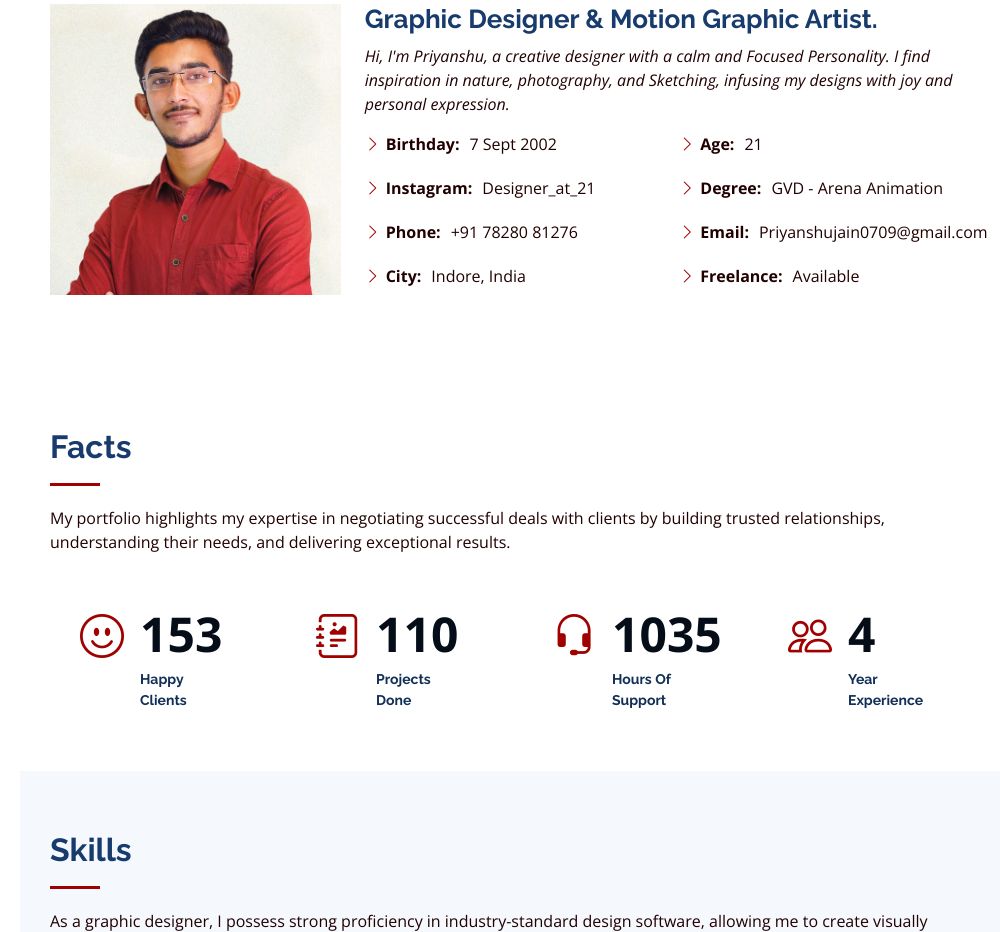
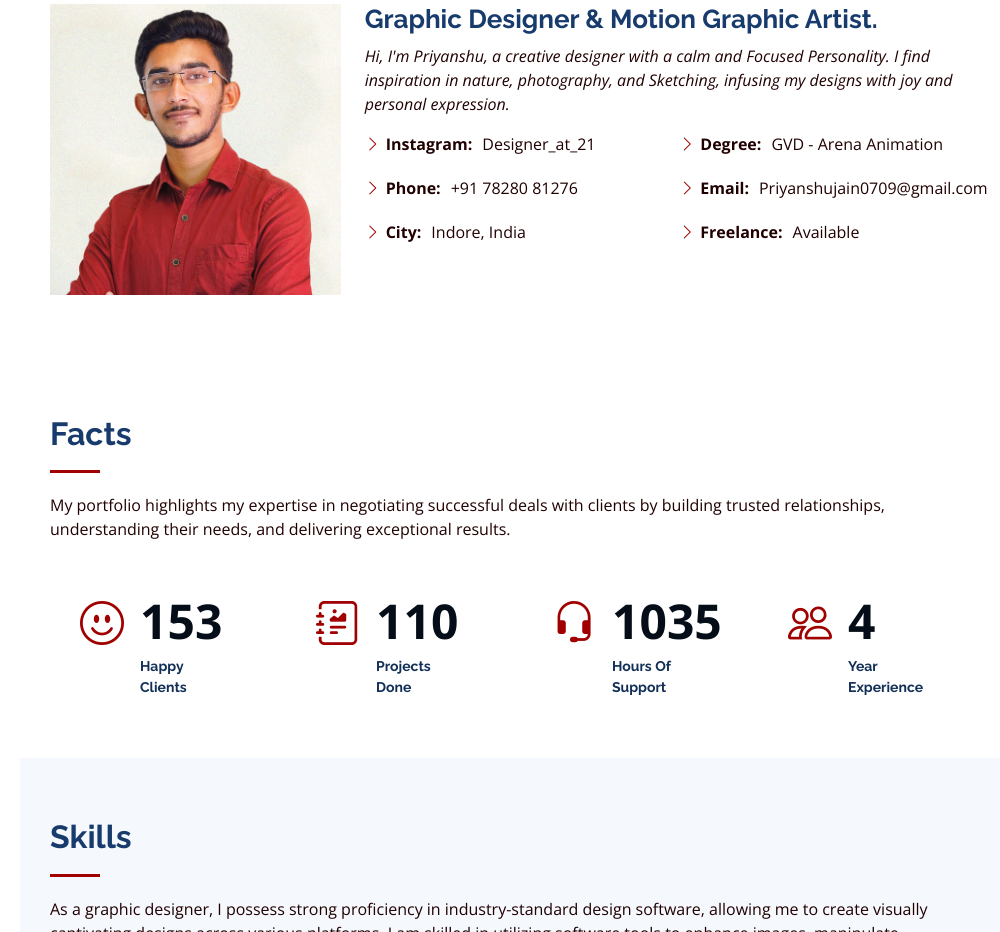
Before and after one commit to PriyanshuJain0709/Priyanshujain.github.io, a plain HTML site: page index.html in a window 1280 px wide. Shown: the part 1060-1992 px from the top of the page, without its empty margins (280-1280 px from the left). Drawn offline with nearby package versions, Linux system fonts and the light colour scheme.

Commit message:
Update index.html

```diff
--- a/index.html
+++ b/index.html
@@ -96,7 +96,6 @@
             <div class="row">
               <div class="col-lg-6">
                 <ul>
-                  <li><i class="bi bi-chevron-right"></i> <strong>Birthday:</strong> <span>7 Sept 2002</span></li>
                   <li><i class="bi bi-chevron-right"></i> <strong>Instagram:</strong> <span>Designer_at_21</span></li>
                   <li><i class="bi bi-chevron-right"></i> <strong>Phone:</strong> <span>+91 78280 81276</span></li>
                   <li><i class="bi bi-chevron-right"></i> <strong>City:</strong> <span>Indore, India</span></li>
@@ -104,7 +103,6 @@
               </div>
               <div class="col-lg-6">
                 <ul>
-                  <li><i class="bi bi-chevron-right"></i> <strong>Age:</strong> <span>21</span></li>
                   <li><i class="bi bi-chevron-right"></i> <strong>Degree:</strong> <span>GVD - Arena Animation</span></li>
                   <li><i class="bi bi-chevron-right"></i> <strong>Email:</strong> <span>Priyanshujain0709@gmail.com</span></li>
                   <li><i class="bi bi-chevron-right"></i> <strong>Freelance:</strong> <span>Available</span></li>
```
